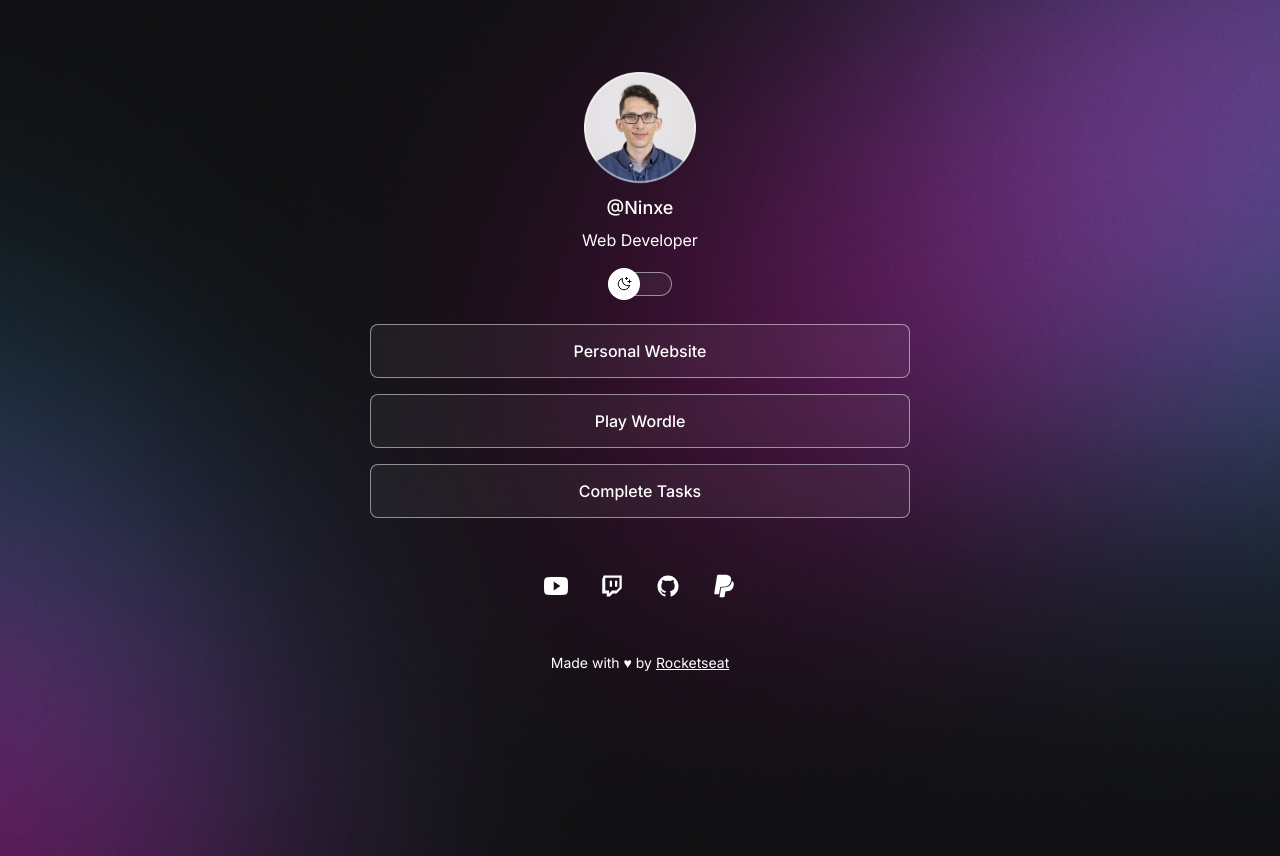
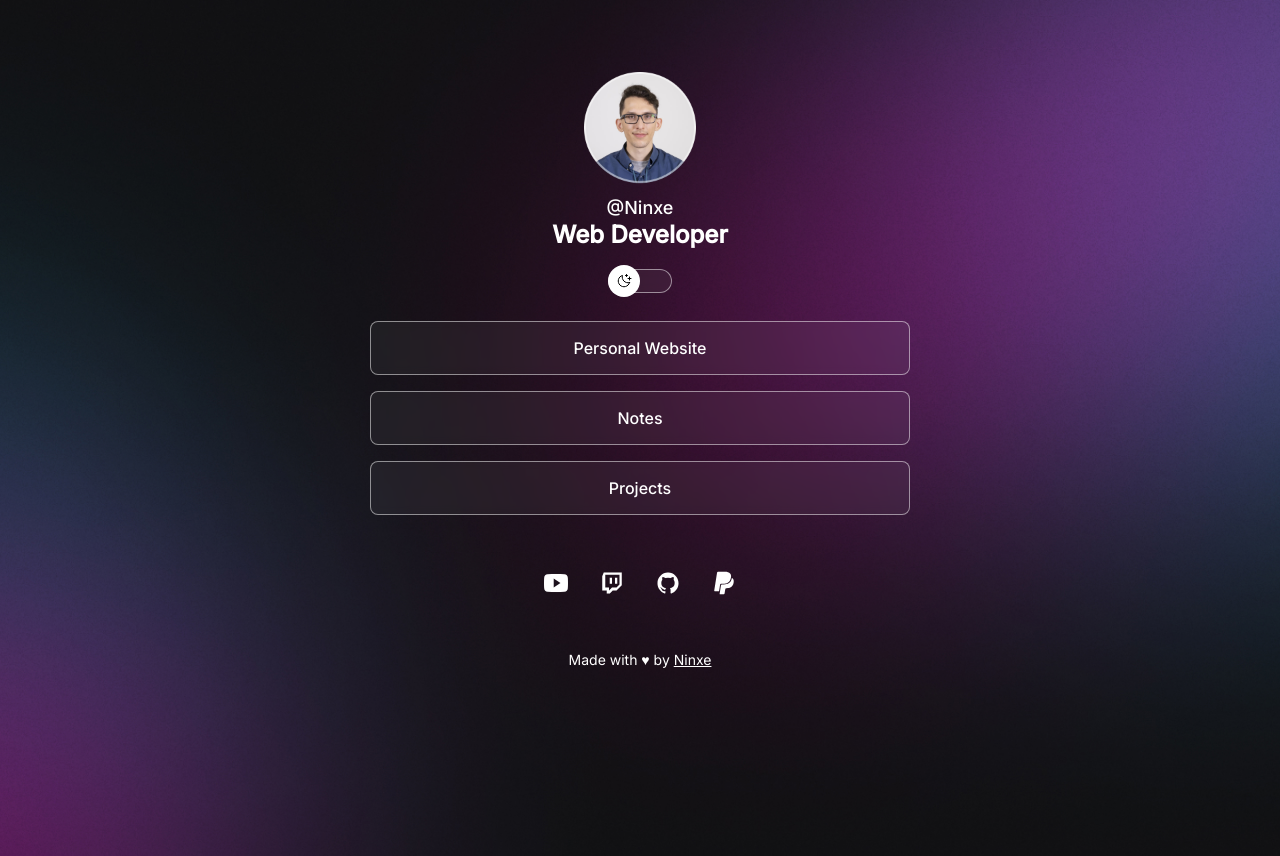
Before and after one commit to Ninxe/digital-business-card, a plain HTML site: page index.html in a window 1280 px wide. Drawn offline with nearby package versions, Linux system fonts and the light colour scheme.

Commit message:
Updated the links and improvement of seo.

```diff
--- a/index.html
+++ b/index.html
@@ -28,7 +28,7 @@
       <div id="profile">
         <img src="./assets/avatar.png" alt="Ninxe avatar" />
         <h1>@Ninxe</h1>
-        <p>Web Developer</p>
+        <h2>Web Developer</h2>
       </div>
       <div id="switch">
         <button onclick="toggleMode()"></button>
@@ -39,14 +39,10 @@
           <a href="https://ninxe.co/" target="_blank">Personal Website</a>
         </li>
         <li>
-          <a
-            href="https://www.nytimes.com/games/wordle/index.html"
-            target="_blank"
-            >Play Wordle</a
-          >
+          <a href="https://ninxe.co/notes" target="_blank">Notes</a>
         </li>
         <li>
-          <a href="https://todoist.com" target="_blank">Complete Tasks</a>
+          <a href="https://ninxe.co/projects" target="_blank">Projects</a>
         </li>
       </ul>
       <div id="social-links">
@@ -67,9 +63,7 @@
           <ion-icon name="logo-paypal"></ion-icon>
         </a>
       </div>
-      <footer>
-        Made with ♥ by <a href="https://rocketseat.com.br">Rocketseat</a>
-      </footer>
+      <footer>Made with ♥ by <a href="https://ninxe.co">Ninxe</a></footer>
     </div>
     <script
       type="module"
```
